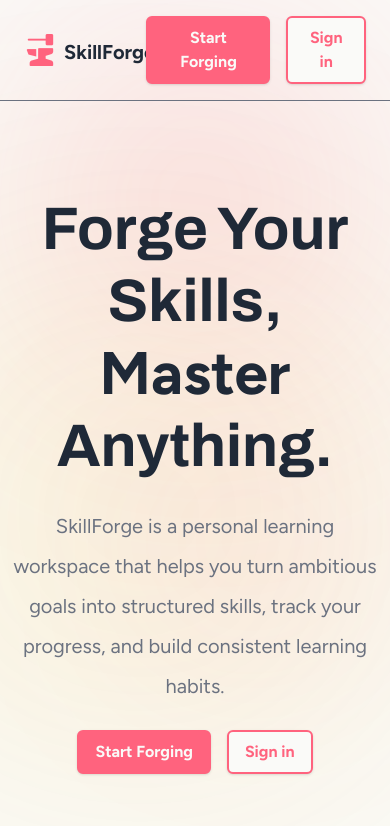
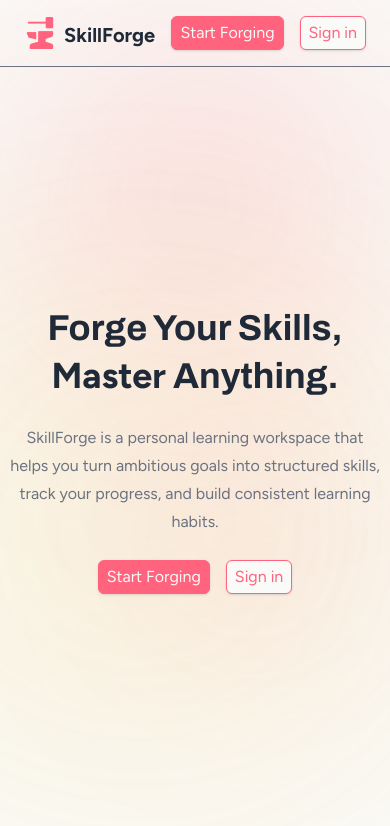
Before and after one commit to AyaKhellou/skill-forge, a React (Vite) app: page / in a window 390 px wide. Shown: the top 826 px of the page. Built offline with nearby package versions, Linux system fonts and the light colour scheme; no server answers.

Commit message:
update button styles and adjust layout for responsiveness

```diff
--- a/src/components/Button.jsx
+++ b/src/components/Button.jsx
@@ -1,6 +1,6 @@
 export default function Button({ children, onClick , primary , classes, disabled }) {
-    const primaryButtonStyle = "disabled:opacity-50 disabled:cursor-no-drop disabled:bg-detail disabled:border-detail disabled:text-background bg-primary text-background px-4 py-2 rounded-md font-bold cursor-pointer border-2 border-primary hover:bg-background hover:text-primary hover:border-primary transition-all duration-300 shadow " + classes;
-    const secondaryButtonStyle = "disabled:opacity-50 disabled:cursor-no-drop disabled:border-detail disabled:text-detail disabled:bg-background  bg-background text-primary px-4 py-2 rounded-md font-bold cursor-pointer border-2 hover:bg-primary hover:text-background hover:border-primary transition-all duration-300 shadow " + classes;
+    const primaryButtonStyle = "disabled:opacity-50 disabled:cursor-no-drop disabled:bg-detail disabled:border-detail disabled:text-background bg-primary text-background px-2 py-1 sm:px-4 sm:py-2 rounded-md font-semi-bold sm:font-bold cursor-pointer border-1 sm:border-2 border-primary hover:bg-background hover:text-primary hover:border-primary transition-all duration-300 shadow " + classes;
+    const secondaryButtonStyle = "disabled:opacity-50 disabled:cursor-no-drop disabled:border-detail disabled:text-detail disabled:bg-background  bg-background text-primary px-2 py-1 sm:px-4 sm:py-2 rounded-md font-semi-bold sm:font-bold cursor-pointer border-1 sm:border-2 hover:bg-primary hover:text-background hover:border-primary transition-all duration-300 shadow " + classes;
 
     return (
         <button
--- a/src/index.css
+++ b/src/index.css
@@ -49,7 +49,7 @@ body{
     @apply bg-background ;
 }
 .description{
-    @apply text-detail text-xl leading-10;
+    @apply text-detail text-base sm:text-xl leading-7 sm:leading-10;
 }
 p,span,li,a,input{
     @apply font-figtree text-text;
--- a/src/pages/landing-pages/LandingPage.jsx
+++ b/src/pages/landing-pages/LandingPage.jsx
@@ -26,7 +26,7 @@ export default function LandingPage(){
         <section
         className="flex flex-col items-center justify-center text-center gap-6 h-[calc(100vh-5rem)] p-section">
             <h1
-            className="font-archivo text-text text-6xl leading-18 font-bold">
+            className="font-archivo text-text text-4xl sm:text-6xl leading-12 sm:leading-18 font-bold">
                 Forge Your Skills,
                 <br/>
                 <span className="text-accent">Master</span> Anything.</h1>
--- a/src/pages/landing-pages/LogIn.jsx
+++ b/src/pages/landing-pages/LogIn.jsx
@@ -26,7 +26,7 @@ export default function LogIn(){
 
     return(
         <section className="flex flex-row items-center justify-center p-section">
-            <form className="signup-form bg-background flex flex-col items-center gap-4 w-[60%] p-section rounded-lg shadow-lg">
+            <form className="signup-form bg-background flex flex-col items-center gap-4 w-[90%] sm:w-[60%] p-section rounded-lg shadow-lg">
                 <h2>Sign In</h2>
                 <FormGroup label="Email" type="email" name="userEmail" id="user-email" value={userEmail} onChange={(e) => setUserEmail(e.target.value)} />
                 <FormGroup label="Password" type="password" name="userPassword" id="user-password" value={userPassword} onChange={(e) => setUserPassword(e.target.value)} />
--- a/src/pages/landing-pages/SignUp.jsx
+++ b/src/pages/landing-pages/SignUp.jsx
@@ -44,7 +44,7 @@ export default function SignUp(){
 
     return(
         <section className="flex flex-row items-center justify-center p-section">
-            <form className="signup-form bg-background flex flex-col items-center gap-4 w-[60%] p-section rounded-lg shadow-lg">
+            <form className="signup-form bg-background flex flex-col items-center gap-4 w-[90%] sm:w-[60%] p-section rounded-lg shadow-lg">
                 <h2>Create
                     <span className="text-accent"> Your Account</span>
                 </h2>
```
